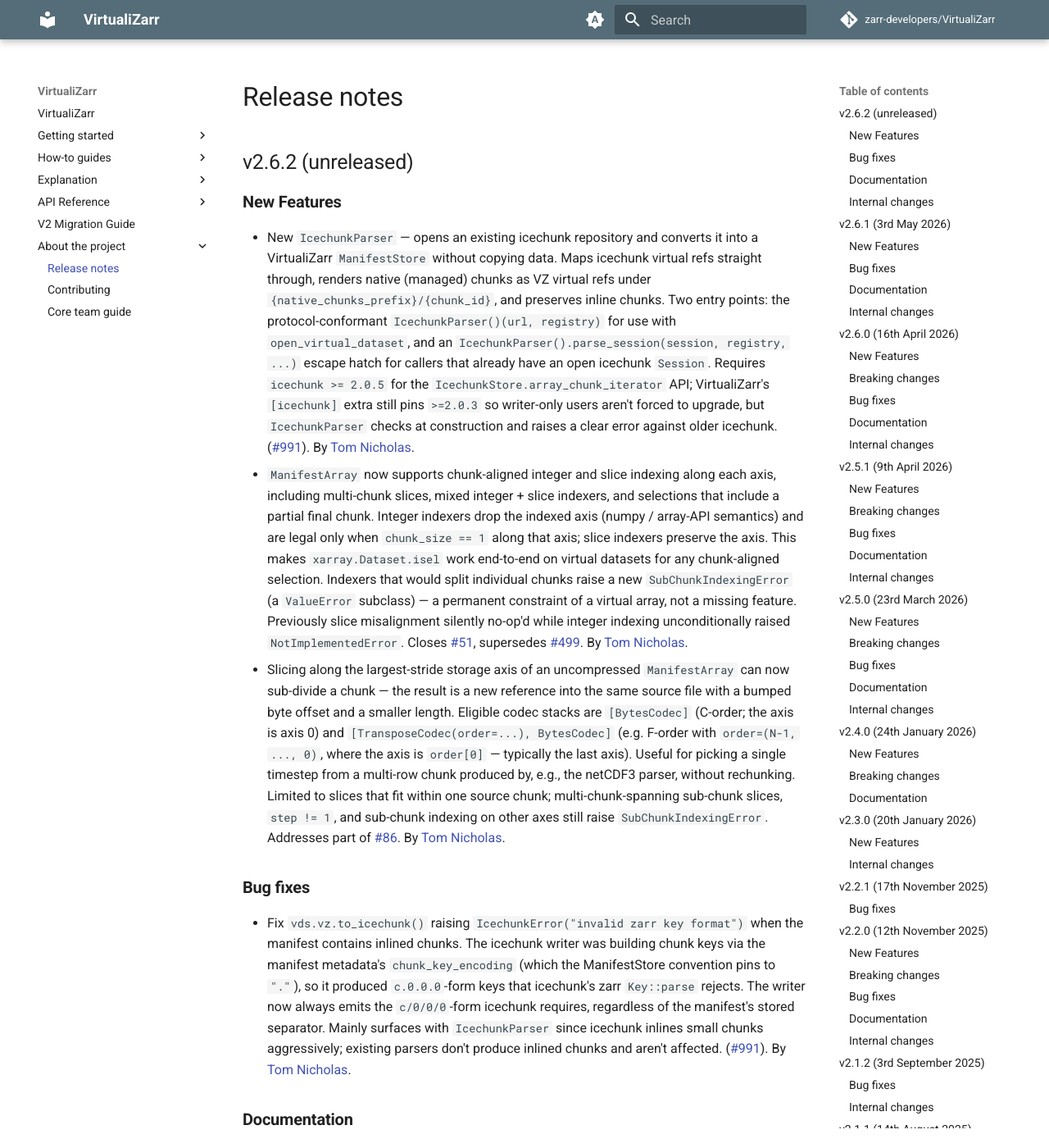
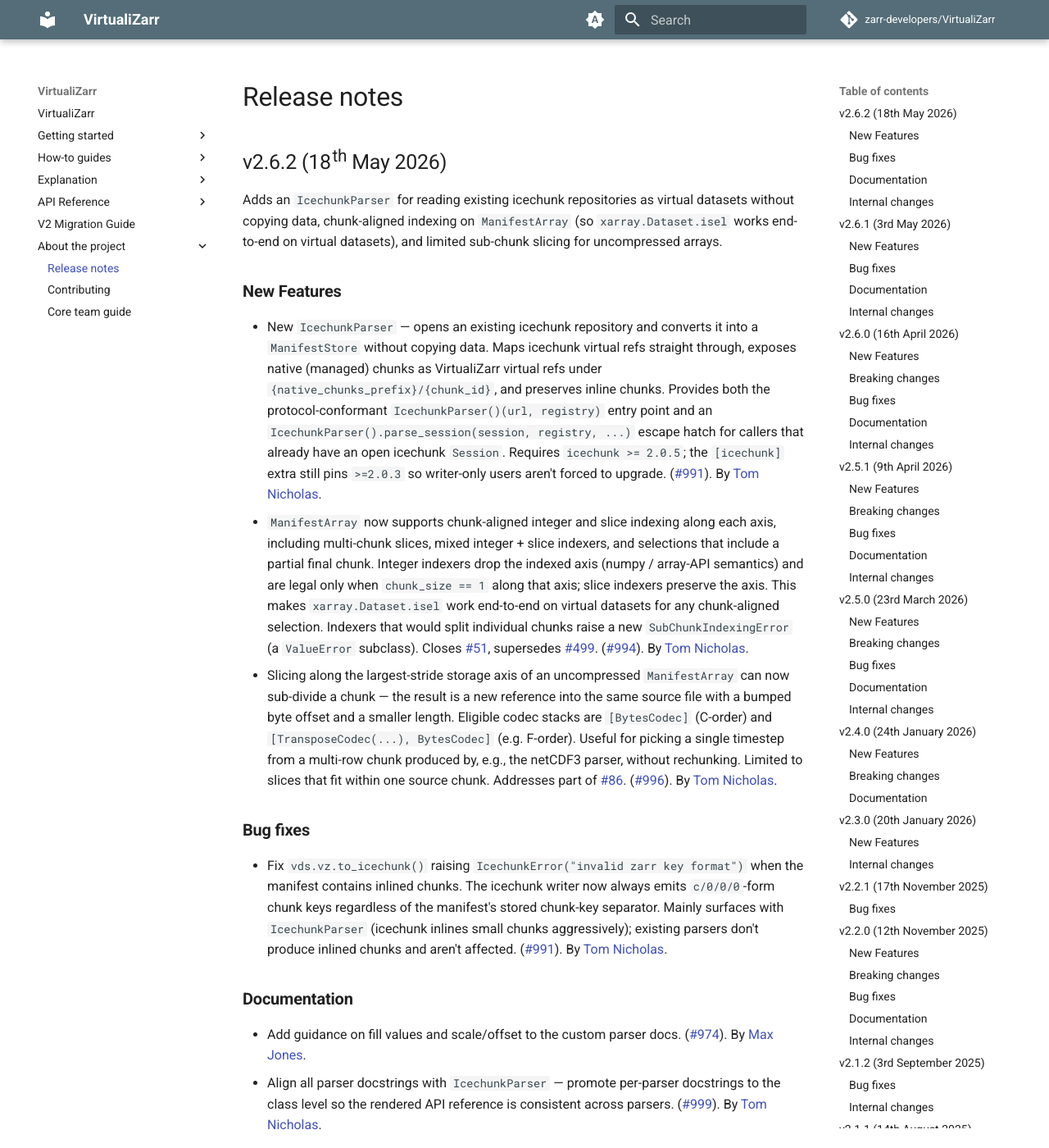
Before and after one commit to zarr-developers/VirtualiZarr, an MkDocs documentation site: the page built from docs/releases.md, in a window 1280 px wide and 1400 px high. Shown: the whole window at 82% size. Built offline with MkDocs 1.6.1 and Material for MkDocs 9.7.7, drawn with Linux system fonts in a browser that asks for light colours; comment, search, counter and statistics services are not loaded; the version menu is left out; some of the changed text lies outside the part shown.

Commit message:
docs: prepare v2.6.2 release notes
Add a one-line summary, fill in missing PRs (#974, #997, #999) and the
missing #994 link for chunk-aligned indexing, tighten the long entries,
and set the release date.

```diff
--- a/docs/releases.md
+++ b/docs/releases.md
@@ -1,28 +1,43 @@
 # Release notes
 
-## v2.6.2 (unreleased)
+## v2.6.2 (18th May 2026)
+
+Adds an `IcechunkParser` for reading existing icechunk repositories as virtual datasets without copying data, chunk-aligned indexing on `ManifestArray` (so `xarray.Dataset.isel` works end-to-end on virtual datasets), and limited sub-chunk slicing for uncompressed arrays.
 
 ### New Features
 
-- New `IcechunkParser` — opens an existing icechunk repository and converts it into a VirtualiZarr `ManifestStore` without copying data. Maps icechunk virtual refs straight through, renders native (managed) chunks as VZ virtual refs under `{native_chunks_prefix}/{chunk_id}`, and preserves inline chunks. Two entry points: the protocol-conformant `IcechunkParser()(url, registry)` for use with `open_virtual_dataset`, and an `IcechunkParser().parse_session(session, registry, ...)` escape hatch for callers that already have an open icechunk `Session`. Requires `icechunk >= 2.0.5` for the `IcechunkStore.array_chunk_iterator` API; VirtualiZarr's `[icechunk]` extra still pins `>=2.0.3` so writer-only users aren't forced to upgrade, but `IcechunkParser` checks at construction and raises a clear error against older icechunk.
+- New `IcechunkParser` — opens an existing icechunk repository and converts it into a `ManifestStore` without copying data. Maps icechunk virtual refs straight through, exposes native (managed) chunks as VirtualiZarr virtual refs under `{native_chunks_prefix}/{chunk_id}`, and preserves inline chunks. Provides both the protocol-conformant `IcechunkParser()(url, registry)` entry point and an `IcechunkParser().parse_session(session, registry, ...)` escape hatch for callers that already have an open icechunk `Session`. Requires `icechunk >= 2.0.5`; the `[icechunk]` extra still pins `>=2.0.3` so writer-only users aren't forced to upgrade.
   ([#991](https://github.com/zarr-developers/VirtualiZarr/pull/991)).
   By [Tom Nicholas](https://github.com/TomNicholas).
-- `ManifestArray` now supports chunk-aligned integer and slice indexing along each axis, including multi-chunk slices, mixed integer + slice indexers, and selections that include a partial final chunk. Integer indexers drop the indexed axis (numpy / array-API semantics) and are legal only when `chunk_size == 1` along that axis; slice indexers preserve the axis. This makes `xarray.Dataset.isel` work end-to-end on virtual datasets for any chunk-aligned selection. Indexers that would split individual chunks raise a new `SubChunkIndexingError` (a `ValueError` subclass) — a permanent constraint of a virtual array, not a missing feature. Previously slice misalignment silently no-op'd while integer indexing unconditionally raised `NotImplementedError`. Closes [#51](https://github.com/zarr-developers/VirtualiZarr/issues/51), supersedes [#499](https://github.com/zarr-developers/VirtualiZarr/pull/499).
+- `ManifestArray` now supports chunk-aligned integer and slice indexing along each axis, including multi-chunk slices, mixed integer + slice indexers, and selections that include a partial final chunk. Integer indexers drop the indexed axis (numpy / array-API semantics) and are legal only when `chunk_size == 1` along that axis; slice indexers preserve the axis. This makes `xarray.Dataset.isel` work end-to-end on virtual datasets for any chunk-aligned selection. Indexers that would split individual chunks raise a new `SubChunkIndexingError` (a `ValueError` subclass). Closes [#51](https://github.com/zarr-developers/VirtualiZarr/issues/51), supersedes [#499](https://github.com/zarr-developers/VirtualiZarr/pull/499).
+  ([#994](https://github.com/zarr-developers/VirtualiZarr/pull/994)).
   By [Tom Nicholas](https://github.com/TomNicholas).
-- Slicing along the largest-stride storage axis of an uncompressed `ManifestArray` can now sub-divide a chunk — the result is a new reference into the same source file with a bumped byte offset and a smaller length. Eligible codec stacks are `[BytesCodec]` (C-order; the axis is axis 0) and `[TransposeCodec(order=...), BytesCodec]` (e.g. F-order with `order=(N-1, ..., 0)`, where the axis is `order[0]` — typically the last axis). Useful for picking a single timestep from a multi-row chunk produced by, e.g., the netCDF3 parser, without rechunking. Limited to slices that fit within one source chunk; multi-chunk-spanning sub-chunk slices, `step != 1`, and sub-chunk indexing on other axes still raise `SubChunkIndexingError`. Addresses part of [#86](https://github.com/zarr-developers/VirtualiZarr/issues/86).
+- Slicing along the largest-stride storage axis of an uncompressed `ManifestArray` can now sub-divide a chunk — the result is a new reference into the same source file with a bumped byte offset and a smaller length. Eligible codec stacks are `[BytesCodec]` (C-order) and `[TransposeCodec(...), BytesCodec]` (e.g. F-order). Useful for picking a single timestep from a multi-row chunk produced by, e.g., the netCDF3 parser, without rechunking. Limited to slices that fit within one source chunk. Addresses part of [#86](https://github.com/zarr-developers/VirtualiZarr/issues/86).
+  ([#996](https://github.com/zarr-developers/VirtualiZarr/pull/996)).
   By [Tom Nicholas](https://github.com/TomNicholas).
 
 ### Bug fixes
 
-- Fix `vds.vz.to_icechunk()` raising `IcechunkError("invalid zarr key format")` when the manifest contains inlined chunks. The icechunk writer was building chunk keys via the manifest metadata's `chunk_key_encoding` (which the ManifestStore convention pins to `"."`), so it produced `c.0.0.0`-form keys that icechunk's zarr `Key::parse` rejects. The writer now always emits the `c/0/0/0`-form icechunk requires, regardless of the manifest's stored separator. Mainly surfaces with `IcechunkParser` since icechunk inlines small chunks aggressively; existing parsers don't produce inlined chunks and aren't affected.
+- Fix `vds.vz.to_icechunk()` raising `IcechunkError("invalid zarr key format")` when the manifest contains inlined chunks. The icechunk writer now always emits `c/0/0/0`-form chunk keys regardless of the manifest's stored chunk-key separator. Mainly surfaces with `IcechunkParser` (icechunk inlines small chunks aggressively); existing parsers don't produce inlined chunks and aren't affected.
   ([#991](https://github.com/zarr-developers/VirtualiZarr/pull/991)).
   By [Tom Nicholas](https://github.com/TomNicholas).
 
 ### Documentation
 
+- Add guidance on fill values and scale/offset to the custom parser docs.
+  ([#974](https://github.com/zarr-developers/VirtualiZarr/pull/974)).
+  By [Max Jones](https://github.com/maxrjones).
+- Align all parser docstrings with `IcechunkParser` — promote per-parser docstrings to the class level so the rendered API reference is consistent across parsers.
+  ([#999](https://github.com/zarr-developers/VirtualiZarr/pull/999)).
+  By [Tom Nicholas](https://github.com/TomNicholas).
+
 ### Internal changes
 
-- Mark `test_read_netcdf3` as also requiring `kerchunk`. It already had `@requires_scipy`, but `NetCDF3Parser` lazily imports `kerchunk.netCDF3`, so the test raised `ModuleNotFoundError` in any environment with scipy but not kerchunk (e.g. pixi `min-deps` once a transitive dep started pulling in scipy).
+- Mark `test_read_netcdf3` as also requiring `kerchunk`, since `NetCDF3Parser` lazily imports `kerchunk.netCDF3` and the test would otherwise raise `ModuleNotFoundError` in environments with scipy but not kerchunk.
+  ([#998](https://github.com/zarr-developers/VirtualiZarr/pull/998)).
+  By [Tom Nicholas](https://github.com/TomNicholas).
+- Move dev-version git sources out of the pixi workspace (`pyproject.toml`'s `upstream` dependency group) into `ci/upstream-overrides.txt`, applied as a pip overlay in the Upstream CI job. Stops every pixi solve (docs, minimum-versions, etc.) from having to build wheels for those packages, which was causing intermittent SIGSEGV / `ETXTBSY` failures on memory-constrained CI runners. Closes [#995](https://github.com/zarr-developers/VirtualiZarr/issues/995).
+  ([#997](https://github.com/zarr-developers/VirtualiZarr/pull/997)).
   By [Tom Nicholas](https://github.com/TomNicholas).
 
 ## v2.6.1 (3rd May 2026)
```
